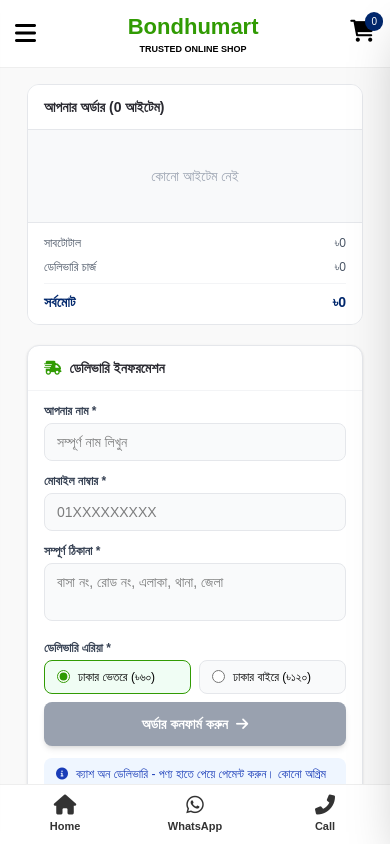
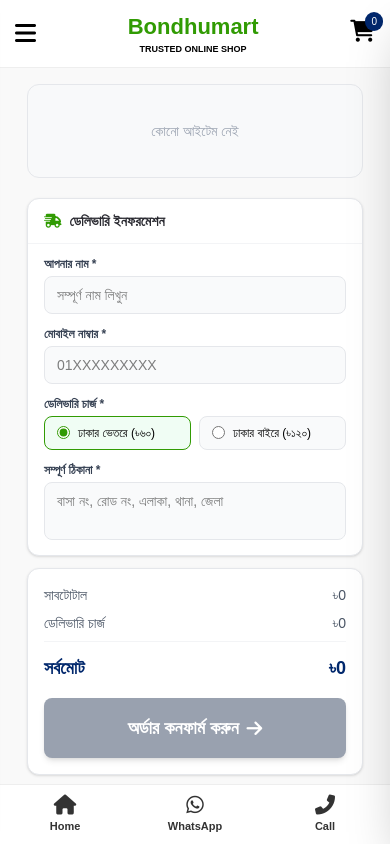
Before and after one commit to MRakib74/bondhumart-storefront, a Next.js app: page /checkout in a window 390 px wide. Shown: the top 844 px of the page. Built offline with nearby package versions, Linux system fonts and the light colour scheme.

Commit message:
Fix mobile checkout layout to match screenshot: product top, form middle, subtotal bottom, price+quantity side-by-side

```diff
--- a/src/app/checkout/page.tsx
+++ b/src/app/checkout/page.tsx
@@ -7,7 +7,7 @@
 export default function CheckoutPage() {
   const { cart, cartTotal, removeFromCart, updateQuantity, clearCart } = useCart();
 
-  // "Buy Now" direct order item (from Order Now button, NOT added to cart)
+  // "Buy Now" direct order item
   const [buyNowItem, setBuyNowItem] = useState<CartItem | null>(null);
 
   useEffect(() => {
@@ -27,9 +27,9 @@
   });
 
   const deliveryCharge = formData.delivery_area === 'dhaka' ? 60 : 120;
+  const [buyNowQuantity, setBuyNowQuantity] = useState(1);
 
-  // Order items = buyNowItem (if direct order) OR cart items
-  const orderItems: CartItem[] = buyNowItem ? [buyNowItem] : cart;
+  const orderItems: CartItem[] = buyNowItem ? [{...buyNowItem, quantity: buyNowQuantity}] : cart;
   const orderTotal = orderItems.reduce((sum, item) => sum + item.price * item.quantity, 0);
   const grandTotal = orderTotal + deliveryCharge;
 
@@ -37,8 +37,6 @@
   const [success, setSuccess] = useState(false);
   const [error, setError] = useState("");
   const [errorFields, setErrorFields] = useState<string[]>([]);
-
-  const [buyNowQuantity, setBuyNowQuantity] = useState(1);
 
   const handleSubmit = async (e: React.FormEvent) => {
     e.preventDefault();
@@ -90,26 +88,130 @@
     );
   }
 
+  // Helper renderers to use in different DOM positions for Mobile vs Desktop
+  const renderProductList = () => (
+    <div className="p-3 space-y-2 max-h-[50vh] overflow-y-auto">
+      {orderItems.length === 0 ? (
+        <p className="text-center text-gray-400 text-sm py-6">কোনো আইটেম নেই</p>
+      ) : buyNowItem ? (
+        <div className="bg-white rounded-lg border border-gray-100 p-3 relative flex gap-3 lg:items-center">
+          <img src={buyNowItem.image} alt={buyNowItem.name} className="w-16 h-16 object-cover rounded-md bg-gray-50 flex-shrink-0" />
+          <div className="flex-grow min-w-0 pr-6 lg:pr-0 lg:flex lg:justify-between lg:items-center">
+            <div className="lg:pr-4">
+              <h4 className="text-sm font-medium text-gray-800 line-clamp-2 lg:line-clamp-1">{buyNowItem.name}</h4>
+              <div className="flex items-center gap-4 mt-2 lg:hidden">
+                <span className="font-bold text-[#319b03] text-sm">৳{buyNowItem.price}</span>
+                <div className="flex items-center bg-gray-50 border border-gray-200 rounded">
+                  <button type="button" onClick={() => setBuyNowQuantity(Math.max(1, buyNowQuantity - 1))} className="px-2.5 py-1 text-gray-500 hover:text-black font-bold">-</button>
+                  <span className="px-3 text-sm font-bold border-x border-gray-200">{buyNowQuantity}</span>
+                  <button type="button" onClick={() => setBuyNowQuantity(buyNowQuantity + 1)} className="px-2.5 py-1 text-gray-500 hover:text-black font-bold">+</button>
+                </div>
+              </div>
+            </div>
+            {/* Desktop Only Price + Quantity side by side aligned right */}
+            <div className="hidden lg:flex items-center gap-4 flex-shrink-0">
+              <span className="font-bold text-[#319b03] text-sm">৳{buyNowItem.price}</span>
+              <div className="flex items-center bg-gray-50 border border-gray-200 rounded">
+                <button type="button" onClick={() => setBuyNowQuantity(Math.max(1, buyNowQuantity - 1))} className="px-2.5 py-1 text-gray-500 hover:text-black font-bold">-</button>
+                <span className="px-3 text-sm font-bold border-x border-gray-200">{buyNowQuantity}</span>
+                <button type="button" onClick={() => setBuyNowQuantity(buyNowQuantity + 1)} className="px-2.5 py-1 text-gray-500 hover:text-black font-bold">+</button>
+              </div>
+            </div>
+          </div>
+        </div>
+      ) : (
+        cart.map(item => (
+          <div key={item.id} className="bg-white rounded-lg border border-gray-100 p-3 relative flex gap-3 lg:items-center">
+            <img src={item.image} alt={item.name} className="w-16 h-16 object-cover rounded-md bg-gray-50 flex-shrink-0" />
+            <div className="flex-grow min-w-0 pr-6 lg:pr-0 lg:flex lg:justify-between lg:items-center">
+              <div className="lg:pr-4">
+                <h4 className="text-sm font-medium text-gray-800 line-clamp-2 lg:line-clamp-1">{item.name}</h4>
+                <div className="flex items-center gap-4 mt-2 lg:hidden">
+                  <span className="font-bold text-[#319b03] text-sm">৳{item.price}</span>
+                  <div className="flex items-center bg-gray-50 border border-gray-200 rounded">
+                    <button type="button" onClick={() => updateQuantity(item.id, item.quantity - 1)} className="px-2.5 py-1 text-gray-500 hover:text-black font-bold">-</button>
+                    <span className="px-3 text-sm font-bold border-x border-gray-200">{item.quantity}</span>
+                    <button type="button" onClick={() => updateQuantity(item.id, item.quantity + 1)} className="px-2.5 py-1 text-gray-500 hover:text-black font-bold">+</button>
+                  </div>
+                </div>
+              </div>
+
+              {/* Desktop Only Price + Quantity side by side aligned right */}
+              <div className="hidden lg:flex items-center gap-4 flex-shrink-0">
+                <span className="font-bold text-[#319b03] text-sm">৳{item.price}</span>
+                <div className="flex items-center bg-gray-50 border border-gray-200 rounded">
+                  <button type="button" onClick={() => updateQuantity(item.id, item.quantity - 1)} className="px-2.5 py-1 text-gray-500 hover:text-black font-bold">-</button>
+                  <span className="px-3 text-sm font-bold border-x border-gray-200">{item.quantity}</span>
+                  <button type="button" onClick={() => updateQuantity(item.id, item.quantity + 1)} className="px-2.5 py-1 text-gray-500 hover:text-black font-bold">+</button>
+                </div>
+              </div>
+            </div>
+
+            <button type="button" onClick={() => removeFromCart(item.id)} className="absolute top-2 right-2 lg:static lg:flex-shrink-0 w-6 h-6 flex items-center justify-center rounded-full bg-red-50 text-red-400 hover:bg-red-100 hover:text-red-600 transition-colors">
+              <i className="fa-solid fa-times text-xs"></i>
+            </button>
+          </div>
+        ))
+      )}
+    </div>
+  );
+
+  const renderSubtotal = () => (
+    <div className="px-4 py-4 space-y-2">
+      <div className="flex justify-between text-sm text-gray-600">
+        <span>সাবটোটাল</span>
+        <span className="font-medium">৳{orderTotal}</span>
+      </div>
+      <div className="flex justify-between text-sm text-gray-600">
+        <span>ডেলিভারি চার্জ</span>
+        <span className="font-medium">৳{orderItems.length > 0 ? deliveryCharge : 0}</span>
+      </div>
+      <div className="flex justify-between font-black text-[#00276c] text-lg pt-3 border-t border-gray-100">
+        <span>সর্বমোট</span>
+        <span>৳{orderItems.length > 0 ? grandTotal : 0}</span>
+      </div>
+    </div>
+  );
+
+  const renderOrderButton = () => (
+    <div className="px-4 pb-4">
+      <button
+        type="submit"
+        form="checkout-form"
+        disabled={isSubmitting || orderItems.length === 0}
+        className="w-full py-4 bg-[#00276c] text-white rounded-lg font-black text-lg hover:bg-[#001f55] transition-colors shadow-md disabled:bg-gray-400 flex items-center justify-center gap-2"
+      >
+        {isSubmitting ? (
+          <>অর্ডার সাবমিট হচ্ছে <i className="fa-solid fa-spinner fa-spin"></i></>
+        ) : (
+          <>অর্ডার কনফার্ম করুন <i className="fa-solid fa-arrow-right"></i></>
+        )}
+      </button>
+    </div>
+  );
+
   return (
     <div className="max-w-5xl mx-auto my-4 px-3">
-      {/* flex-col-reverse makes Cart Items appear first on Mobile, but lg:flex-row keeps them on the right on Desktop */}
-      <div className="flex flex-col-reverse lg:flex-row gap-5">
+      <div className="flex flex-col lg:flex-row gap-5">
 
-        {/* Left: Form */}
-        <div className="w-full lg:w-3/5">
+        {/* === MOBILE PRODUCT LIST (Top) === */}
+        <div className="w-full lg:hidden order-1 bg-[#f8f9fa] rounded-xl border border-gray-200 overflow-hidden">
+           {renderProductList()}
+        </div>
+
+        {/* === LEFT COLUMN: FORM === */}
+        <div className="w-full lg:w-3/5 order-2 lg:order-1">
           <div className="bg-white rounded-xl shadow-sm border border-gray-200 overflow-hidden">
 
-            {/* হেডার */}
             <div className="px-4 py-3 border-b border-gray-100">
               <h2 className="text-sm font-bold text-[#292930] flex items-center gap-2">
                 <i className="fa-solid fa-truck-fast text-[#319b03]"></i> ডেলিভারি ইনফরমেশন
               </h2>
             </div>
 
-            <form onSubmit={handleSubmit}>
+            <form id="checkout-form" onSubmit={handleSubmit}>
               <div className="px-4 pt-3 pb-2 space-y-3">
 
-                {/* নাম */}
                 <div>
                   <label className={`block text-xs font-bold mb-1 ${errorFields.includes("name") ? "text-red-500" : "text-gray-700"}`}>আপনার নাম *</label>
                   <input
@@ -120,7 +222,6 @@
                   />
                 </div>
 
-                {/* মোবাইল */}
                 <div>
                   <label className={`block text-xs font-bold mb-1 ${errorFields.includes("phone") ? "text-red-500" : "text-gray-700"}`}>মোবাইল নাম্বার *</label>
                   <input
@@ -131,20 +232,8 @@
                   />
                 </div>
 
-                {/* ঠিকানা */}
                 <div>
-                  <label className={`block text-xs font-bold mb-1 ${errorFields.includes("address") ? "text-red-500" : "text-gray-700"}`}>সম্পূর্ণ ঠিকানা *</label>
-                  <textarea
-                    required placeholder="বাসা নং, রোড নং, এলাকা, থানা, জেলা" rows={2}
-                    className={`w-full px-3 py-2 border rounded-lg outline-none text-sm transition-colors resize-none ${errorFields.includes("address") ? "border-red-500 bg-red-50" : "border-gray-200 bg-gray-50 focus:border-[#319b03] focus:bg-white"}`}
-                    value={formData.address}
-                    onChange={(e) => { setFormData({...formData, address: e.target.value}); setErrorFields(errorFields.filter(f => f !== 'address')); setError(''); }}
-                  />
-                </div>
-
-                {/* ডেলিভারি এরিয়া */}
-                <div>
-                  <label className="block text-xs font-bold text-gray-700 mb-1">ডেলিভারি এরিয়া *</label>
+                  <label className="block text-xs font-bold text-gray-700 mb-1">ডেলিভারি চার্জ *</label>
                   <div className="grid grid-cols-2 gap-2">
                     <label className={`cursor-pointer border px-3 py-2 rounded-lg flex items-center gap-2 transition-colors ${formData.delivery_area === 'dhaka' ? 'border-[#319b03] bg-[#f0fdf4]' : 'border-gray-200 bg-gray-50'}`}>
                       <input type="radio" name="area" className="accent-[#319b03]" checked={formData.delivery_area === 'dhaka'} onChange={() => setFormData({...formData, delivery_area: 'dhaka'})} />
@@ -157,9 +246,18 @@
                   </div>
                 </div>
 
+                <div>
+                  <label className={`block text-xs font-bold mb-1 ${errorFields.includes("address") ? "text-red-500" : "text-gray-700"}`}>সম্পূর্ণ ঠিকানা *</label>
+                  <textarea
+                    required placeholder="বাসা নং, রোড নং, এলাকা, থানা, জেলা" rows={2}
+                    className={`w-full px-3 py-2 border rounded-lg outline-none text-sm transition-colors resize-none ${errorFields.includes("address") ? "border-red-500 bg-red-50" : "border-gray-200 bg-gray-50 focus:border-[#319b03] focus:bg-white"}`}
+                    value={formData.address}
+                    onChange={(e) => { setFormData({...formData, address: e.target.value}); setErrorFields(errorFields.filter(f => f !== 'address')); setError(''); }}
+                  />
+                </div>
+
               </div>
 
-              {/* এরর মেসেজ */}
               {error && (
                 <div className="mx-4 mb-2 bg-red-50 text-red-600 px-3 py-2 rounded-lg flex items-start gap-2 border border-red-200 text-xs">
                   <i className="fa-solid fa-triangle-exclamation mt-0.5 flex-shrink-0"></i>
@@ -167,106 +265,31 @@
                 </div>
               )}
 
-              {/* অর্ডার বাটন */}
-              <div className="px-4 pb-3">
-                <button
-                  type="submit"
-                  disabled={isSubmitting || orderItems.length === 0}
-                  className="w-full py-3 bg-[#00276c] text-white rounded-lg font-bold text-sm hover:bg-[#001f55] transition-colors shadow-md disabled:bg-gray-400 flex items-center justify-center gap-2"
-                >
-                  {isSubmitting ? (
-                    <>অর্ডার সাবমিট হচ্ছে <i className="fa-solid fa-spinner fa-spin"></i></>
-                  ) : (
-                    <>অর্ডার কনফার্ম করুন <i className="fa-solid fa-arrow-right"></i></>
-                  )}
-                </button>
-              </div>
-
-              {/* ক্যাশ অন ডেলিভারি নোট */}
-              <div className="mx-4 mb-3 bg-blue-50 text-blue-800 px-3 py-2 rounded-lg flex items-start gap-2 text-xs">
-                <i className="fa-solid fa-circle-info mt-0.5 flex-shrink-0"></i>
-                <p>ক্যাশ অন ডেলিভারি - পণ্য হাতে পেয়ে পেমেন্ট করুন। কোনো অগ্রিম পেমেন্টের প্রয়োজন নেই।</p>
-              </div>
+              {/* Mobile Subtotal and Button goes outside form UI but works with form id */}
 
             </form>
           </div>
+
+          {/* === MOBILE SUBTOTAL & BUTTON (Bottom) === */}
+          <div className="w-full lg:hidden mt-3 bg-white rounded-xl border border-gray-200 overflow-hidden shadow-sm">
+             {renderSubtotal()}
+             {renderOrderButton()}
+          </div>
         </div>
 
-        {/* Right: Order Summary */}
-        <div className="w-full lg:w-2/5">
+        {/* === RIGHT COLUMN: ORDER SUMMARY (Desktop Only) === */}
+        <div className="hidden lg:block w-full lg:w-2/5 order-3 lg:order-2">
           <div className="bg-[#f8f9fa] rounded-xl border border-gray-200 overflow-hidden sticky top-24">
 
             <div className="px-4 py-3 border-b border-gray-200 bg-white">
               <h2 className="text-sm font-bold text-[#292930]">আপনার অর্ডার ({orderItems.length} আইটেম)</h2>
             </div>
 
-            {/* আইটেম লিস্ট */}
-            <div className="p-3 space-y-2 max-h-[50vh] overflow-y-auto">
-              {orderItems.length === 0 ? (
-                <p className="text-center text-gray-400 text-sm py-6">কোনো আইটেম নেই</p>
-              ) : buyNowItem ? (
-                /* Buy Now আইটেম */
-                <div className="bg-white rounded-lg border border-gray-100 p-3 relative flex gap-3">
-                  <img src={buyNowItem.image} alt={buyNowItem.name} className="w-16 h-16 object-cover rounded-md bg-gray-50 flex-shrink-0" />
-                  <div className="flex-grow min-w-0 pr-6 lg:pr-0">
-                    <h4 className="text-sm font-medium text-gray-800 line-clamp-2 lg:line-clamp-1">{buyNowItem.name}</h4>
-                    <div className="flex flex-col lg:flex-row lg:justify-between lg:items-center mt-2 gap-2 lg:gap-0">
-                      <span className="font-bold text-[#319b03] text-sm">৳{buyNowItem.price}</span>
-                      <div className="flex items-center gap-3">
-                        <div className="flex items-center bg-gray-50 border border-gray-200 rounded">
-                          <button onClick={() => setBuyNowQuantity(Math.max(1, buyNowQuantity - 1))} className="px-2.5 py-1 text-gray-500 hover:text-black font-bold">-</button>
-                          <span className="px-3 text-sm font-bold border-x border-gray-200">{buyNowQuantity}</span>
-                          <button onClick={() => setBuyNowQuantity(buyNowQuantity + 1)} className="px-2.5 py-1 text-gray-500 hover:text-black font-bold">+</button>
-                        </div>
-                      </div>
-                    </div>
-                  </div>
-                </div>
-              ) : (
-                /* Cart আইটেম */
-                cart.map(item => (
-                  <div key={item.id} className="bg-white rounded-lg border border-gray-100 p-3 relative flex gap-3">
-                    <img src={item.image} alt={item.name} className="w-16 h-16 object-cover rounded-md bg-gray-50 flex-shrink-0" />
-                    <div className="flex-grow min-w-0 pr-6 lg:pr-0">
-                      <h4 className="text-sm font-medium text-gray-800 line-clamp-2 lg:line-clamp-1">{item.name}</h4>
-                      <div className="flex flex-col lg:flex-row lg:justify-between lg:items-center mt-2 gap-2 lg:gap-0">
-                        <span className="font-bold text-[#319b03] text-sm">৳{item.price}</span>
-                        <div className="flex items-center gap-3">
-                          <div className="flex items-center bg-gray-50 border border-gray-200 rounded">
-                            <button onClick={() => updateQuantity(item.id, item.quantity - 1)} className="px-2.5 py-1 text-gray-500 hover:text-black font-bold">-</button>
-                            <span className="px-3 text-sm font-bold border-x border-gray-200">{item.quantity}</span>
-                            <button onClick={() => updateQuantity(item.id, item.quantity + 1)} className="px-2.5 py-1 text-gray-500 hover:text-black font-bold">+</button>
-                          </div>
-                          {/* Desktop X button */}
-                          <button onClick={() => removeFromCart(item.id)} className="hidden lg:block text-red-400 hover:text-red-600 px-1">
-                            <i className="fa-solid fa-times"></i>
-                          </button>
-                        </div>
-                      </div>
-                    </div>
-                    {/* Mobile X button */}
-                    <button onClick={() => removeFromCart(item.id)} className="absolute top-2 right-2 lg:hidden w-6 h-6 flex items-center justify-center rounded-full bg-red-50 text-red-400 hover:bg-red-100 hover:text-red-600">
-                      <i className="fa-solid fa-times text-xs"></i>
-                    </button>
-                  </div>
-                ))
-              )}
-            </div>
+            {renderProductList()}
 
-            {/* সারসংক্ষেপ */}
-            <div className="px-4 py-3 space-y-2 border-t border-gray-200 bg-white">
-              <div className="flex justify-between text-xs text-gray-600">
-                <span>সাবটোটাল</span>
-                <span className="font-medium">৳{orderTotal}</span>
-              </div>
-              <div className="flex justify-between text-xs text-gray-600">
-                <span>ডেলিভারি চার্জ</span>
-                <span className="font-medium">৳{orderItems.length > 0 ? deliveryCharge : 0}</span>
-              </div>
-              <div className="flex justify-between font-bold text-sm text-[#00276c] pt-2 border-t border-gray-100">
-                <span>সর্বমোট</span>
-                <span>৳{orderItems.length > 0 ? grandTotal : 0}</span>
-              </div>
+            <div className="bg-white border-t border-gray-200">
+               {renderSubtotal()}
+               {renderOrderButton()}
             </div>
 
           </div>
```
